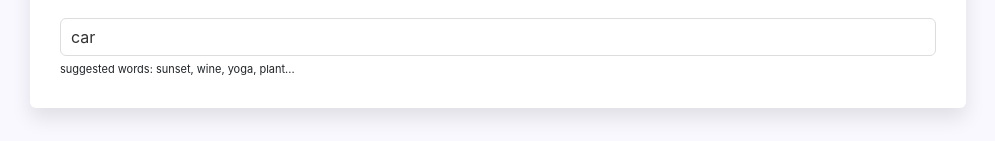
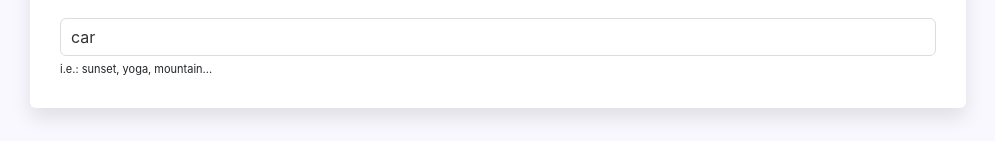
Before and after one commit to lorenaparreno/dictionary-project, a React (Create React App) app: page / in a window 1280 px wide. Shown: the part 169-310 px from the top of the page, without its empty margins (142-1137 px from the left). Built offline with nearby package versions, Linux system fonts and the light colour scheme; no server answers.

Commit message:
Edit example words

```diff
--- a/src/Dictionary.js
+++ b/src/Dictionary.js
@@ -45,7 +45,7 @@ export default function Dictionary(props) {
                         />
                     </form>
                     <div className="hint">
-                        suggested words: sunset, wine, yoga, plant...
+                        i.e.: sunset, yoga, mountain...
                     </div>
                 </section>
                 <Results results={results} />
```
